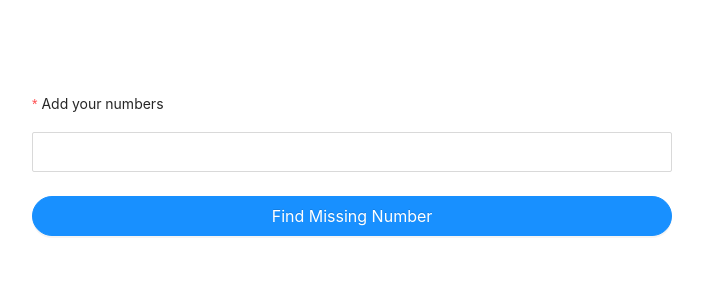
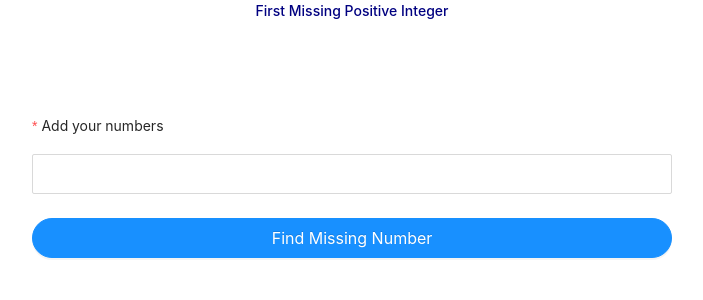
Before and after one commit to Dinu-Loredana/First-missing-positive-integer---react-form, a React (Create React App) app: page / in a window 1280 px wide. Shown: the top 300 px of the page, without its empty margins (288-991 px from the left). Built offline with nearby package versions, Linux system fonts and the light colour scheme.

Commit message:
add Title.js to App.js

```diff
--- a/src/App.js
+++ b/src/App.js
@@ -2,6 +2,7 @@
 import { useState } from "react";
 import Form from "./components/Form"
 import FormResults from "./components/FormResults";
+import Title from "./components/Title";
 
 
 
@@ -52,6 +53,7 @@
 
   return (
       <>
+          <Title />
           <Form onChange={inputHandler} onSubmit={submitHandler} value={inputValue}/>
           {displayMissingValue && <FormResults valuesArray={valuesArray} missingValue={missingValue} />}
       </>
```
